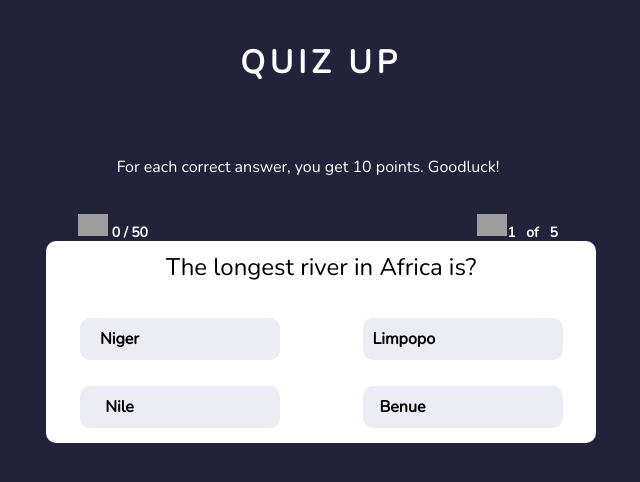
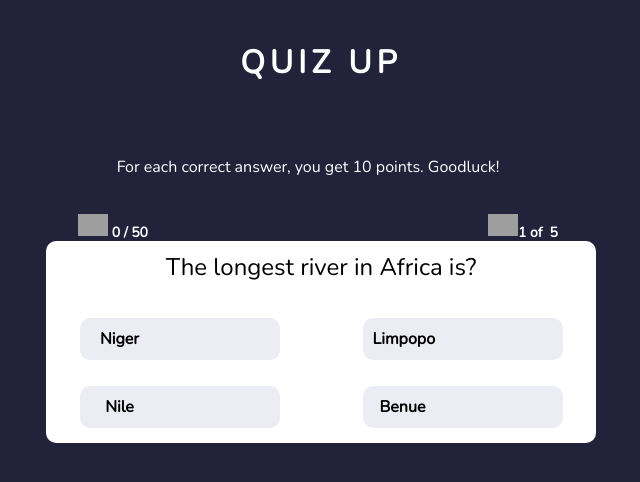
Before and after one commit to LolaMedina/QuizU, a plain HTML site: page index.html in a window 1280 px wide. Both pictures are taken after a click on the button "Start". Shown: the full height of the page, 319-959 px from the left. Drawn offline with nearby package versions, Linux system fonts and the light colour scheme; grey boxes are pictures that could not be loaded.

Commit message:
minor changes

```diff
--- a/index.html
+++ b/index.html
@@ -33,8 +33,8 @@
 
                 <li class="quest"><img
                         src="https://res.cloudinary.com/lolamedina/image/upload/v1588790641/frontend%20task/Quiz%20App/education_vpulve.svg"
-                        width="30px"><span id="questCount"></span> &nbsp; of
-                    &nbsp; <span id="maxQuest"></span></li>
+                        width="30px"><span id="questCount"></span> of
+                    &nbsp;<span id="maxQuest"></span></li>
                 <!-- questiton count -->
             </ul>
         </div>
```
